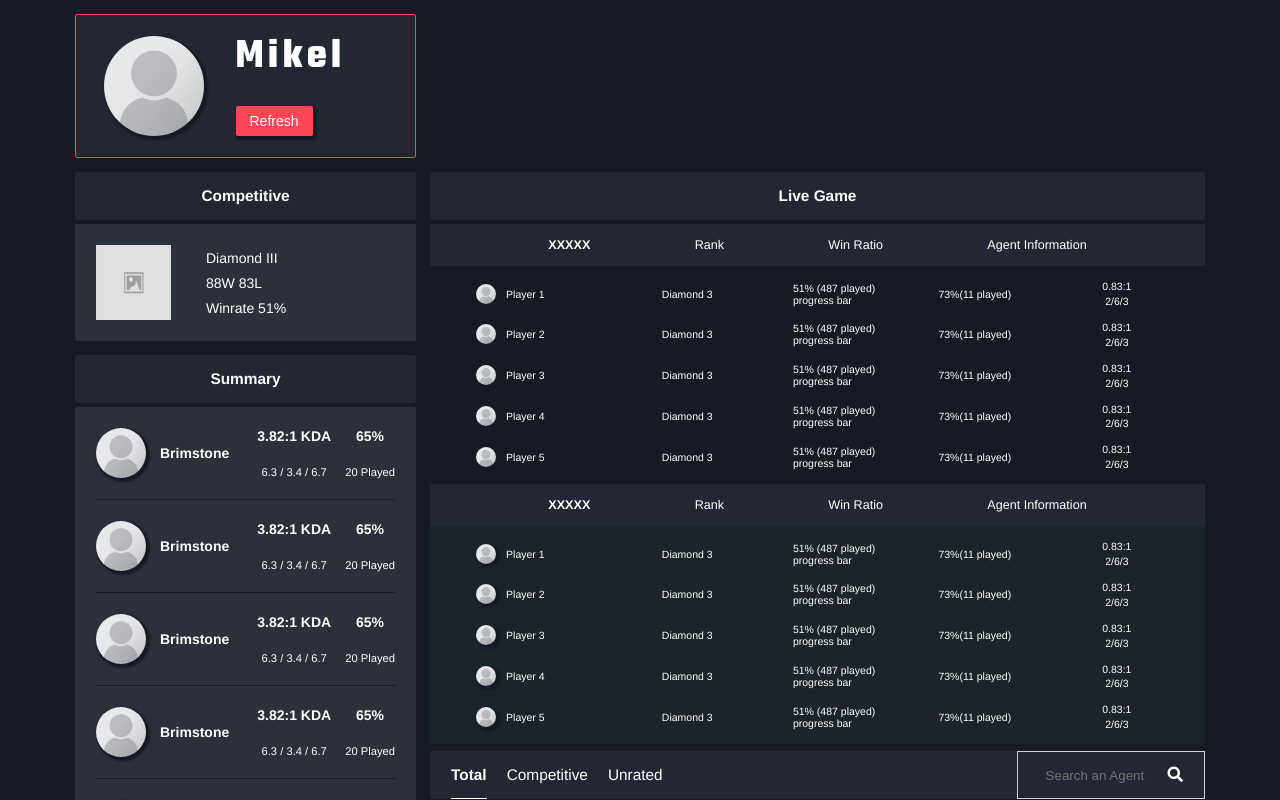
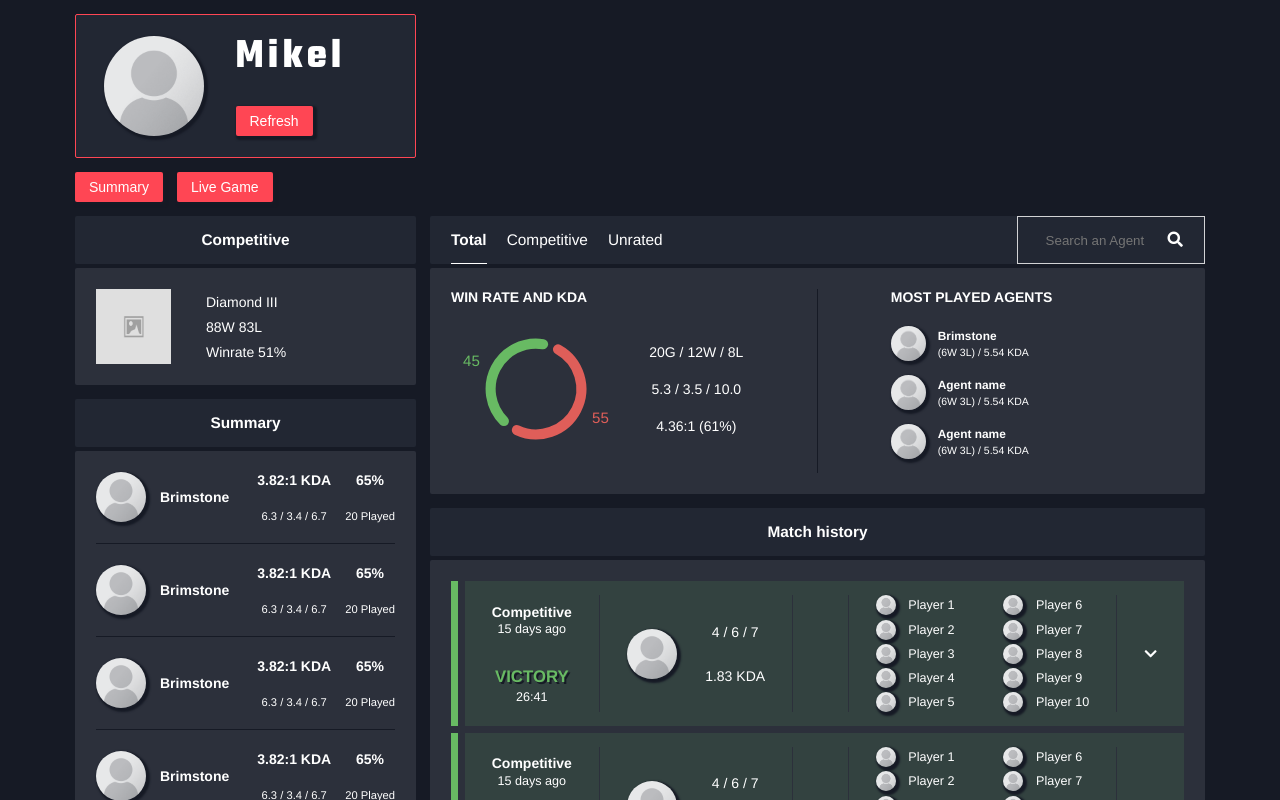
Before and after one commit to bobaec/valostats, a React (Create React App) app: page /player in a window 1280 px wide. Shown: the top 800 px of the page. Built offline with nearby package versions, Linux system fonts and the light colour scheme.

Commit message:
fuck you

```diff
--- a/src/colors.scss
+++ b/src/colors.scss
@@ -12,3 +12,5 @@ $victory-background-fadded: #67ba6310;
 $defeat: #df5e59;
 $defeat-background: #df5e5921;
 $defeat-background-fadded: #df5d5910;
+
+$temp: #323644;
--- a/src/components/playerComponents/LiveGame/LiveGame.jsx
+++ b/src/components/playerComponents/LiveGame/LiveGame.jsx
@@ -12,24 +12,32 @@ export default function LiveGame({ matchResult }) {
   ));
 
   return (
-    <>
+    <div className='live-game-outer-container'>
       <div className='default-container header-container '>Live Game</div>
       <div className='match-details-container live-game-container'>
-        <div className='match-header'>
-          <span className={`header-item match-result`}>xxxxx</span>
-          {headerItems}
+        <div className='live-game-header-container'>
+          <div className={`win-loss-indicator victory`}></div>
+          <div className='match-header live-game-header victory'>
+            <span className={`header-item match-result`}>xxxxx</span>
+            {headerItems}
+          </div>
         </div>
+
         <div className={`team-container ${matchResult}`}>
           <div className='team-inner-container'>{playerItems}</div>
         </div>
-        <div className='match-header'>
-          <span className={`header-item match-result`}>xxxxx</span>
-          {headerItems}
+        <div className='live-game-header-container'>
+          <div className={`win-loss-indicator defeat`}></div>
+          <div className='match-header live-game-header defeat'>
+            <span className={`header-item match-result`}>xxxxx</span>
+            {headerItems}
+          </div>
         </div>
+
         <div className={`team-container ${matchResult === 'victory' ? 'defeat' : 'victory'}`}>
           <div className='team-inner-container'>{playerItems}</div>
         </div>
       </div>
-    </>
+    </div>
   );
 }
--- a/src/components/playerComponents/LiveGame/LiveGame.scss
+++ b/src/components/playerComponents/LiveGame/LiveGame.scss
@@ -1,4 +1,36 @@
+@import '../../../colors.scss';
+
 .match-details-container.live-game-container {
+  .win-loss-indicator {
+    width: 0.5rem;
+    margin-right: 0.5rem;
+  }
+
+  .live-game-header-container {
+    display: flex;
+    width: 100%;
+
+    .victory {
+      background: $victory;
+    }
+
+    .defeat {
+      background: $defeat;
+    }
+
+    .live-game-header {
+      width: 100%;
+    }
+
+    .live-game-header.victory {
+      background: $victory-background;
+    }
+
+    .live-game-header.defeat {
+      background: $defeat-background;
+    }
+  }
+
   .match-header {
     .header-item {
       min-width: unset;
@@ -16,3 +48,11 @@
   display: flex;
   flex-direction: column;
 }
+
+.live-game-outer-container {
+  display: flex;
+  flex-direction: column;
+  justify-content: flex-start;
+  width: 1130px;
+  margin: 0 auto;
+}
--- a/src/components/playerComponents/Player.jsx
+++ b/src/components/playerComponents/Player.jsx
@@ -1,4 +1,4 @@
-import React from 'react';
+import React, { useState } from 'react';
 import './Player.scss';
 import PlayerHeader from './PlayerHeader';
 import Rank from './Rank';
@@ -8,23 +8,38 @@ import SummaryByAgent from './SummaryByAgent';
 import LiveGame from './LiveGame/LiveGame';
 
 export default function Player() {
+  const [state, setState] = useState({
+    showPlayerStats: true,
+    showLiveGame: false,
+  });
+
+  const showPlayerStats = () => {
+    setState({ ...state, showPlayerStats: false, showLiveGame: true });
+  };
+
+  const showLiveGame = () => {
+    setState({ ...state, showPlayerStats: false, showLiveGame: true });
+  };
+
   return (
     <div className='player-wrapper'>
       <div className='player-content'>
+        <PlayerHeader />
+        {state.showPlayerStats && (
           <div className='player-header-container'>
-          <PlayerHeader />
             <div className='player-overview'>
               <div className='spacer'>
                 <Rank />
                 <SummaryByAgent />
               </div>
               <div className='data-container'>
-              <LiveGame />
                 <HistoryOverview />
                 <MatchHistory />
               </div>
             </div>
           </div>
+        )}
+        {state.showLiveGame && <LiveGame liveGame={() => showPlayerStats} summary={() => showLiveGame} />}
       </div>
     </div>
   );
--- a/src/components/playerComponents/Player.scss
+++ b/src/components/playerComponents/Player.scss
@@ -10,6 +10,21 @@
   .player-content {
     padding: 1rem;
     width: 100%;
+
+    .refresh-button {
+      background: $valorant-red;
+      color: white;
+      border-style: none;
+      padding: 0.5em 1em;
+      border-radius: 2px;
+      box-shadow: 2px 2px 2px 2px $valorant-black;
+      outline: none;
+      font-size: 1rem;
+
+      &:hover {
+        cursor: pointer;
+      }
+    }
 
     .player-header-container {
       display: flex;
@@ -57,21 +72,6 @@
           letter-spacing: 0.1em;
           line-height: 100%;
           // text-shadow: 2px 2px $valorant-red;
-        }
-
-        .refresh-button {
-          background: $valorant-red;
-          color: white;
-          border-style: none;
-          padding: 0.5em 1em;
-          border-radius: 2px;
-          box-shadow: 2px 2px 2px 2px $valorant-black;
-          outline: none;
-          font-size: 1rem;
-
-          &:hover {
-            cursor: pointer;
-          }
         }
       }
     }
@@ -306,3 +306,16 @@
 .data-container {
   min-width: 775px;
 }
+
+.player-header-container2 {
+  display: flex;
+  flex-direction: column;
+  justify-content: flex-start;
+  width: 1130px;
+  margin: 0 auto;
+}
+
+.summary-button {
+  margin-right: 1rem;
+  margin-bottom: 1rem;
+}
--- a/src/components/playerComponents/PlayerHeader.jsx
+++ b/src/components/playerComponents/PlayerHeader.jsx
@@ -1,12 +1,22 @@
 import React from 'react';
 
-export default function PlayerHeader() {
+export default function PlayerHeader(props) {
   return (
-    <div id='player-header' className='default-container'>
-      <img className='player-icon' src='portraitPlaceholder.png' alt='' />
-      <div className='player-info-container'>
-        <span className='player-name'>Mikel</span>
-        <button className='refresh-button'>Refresh</button>
+    <div className='player-header-container2'>
+      <div id='player-header' className='default-container'>
+        <img className='player-icon' src='portraitPlaceholder.png' alt='' />
+        <div className='player-info-container'>
+          <span className='player-name'>Mikel</span>
+          <button className='refresh-button'>Refresh</button>
+        </div>
+      </div>
+      <div>
+        <button className='refresh-button summary-button' onClick={props.summary}>
+          Summary
+        </button>
+        <button className='refresh-button' onClick={props.liveGame}>
+          Live Game
+        </button>
       </div>
     </div>
   );
```
Lines whose indentation alone changed are shown as unchanged.
